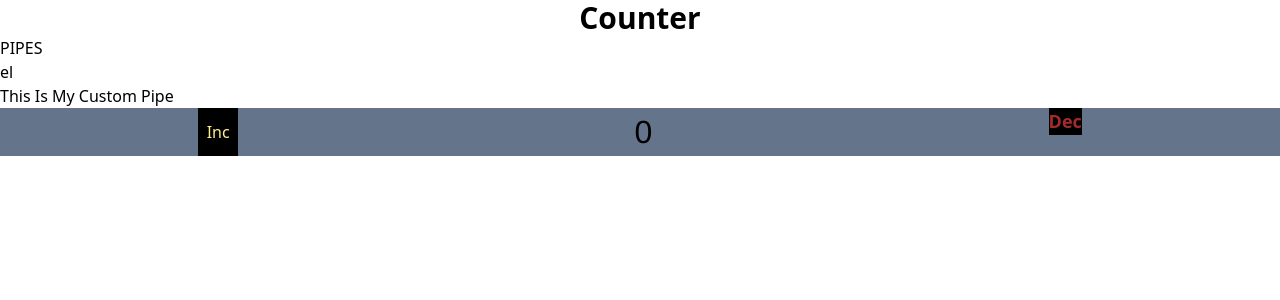
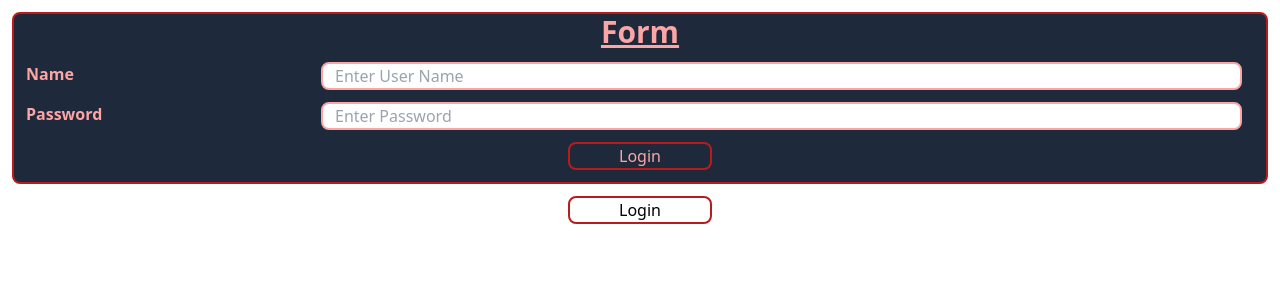
Before and after one commit to shintu0/angular-exc, an Angular app: page / in a window 1280 px wide. Shown: the top 300 px of the page. Built offline with nearby package versions, Linux system fonts and the light colour scheme.

Commit message:
Template Driven Form

```diff
--- a/src/app/app.component.html
+++ b/src/app/app.component.html
@@ -1,10 +1,23 @@
-<h1 class="font-bold text-3xl text-center" >Counter</h1>
 
-<h1>{{"pipes" | uppercase}}</h1>
+<form class="flex-col justify-around  bg-slate-800 text-red-300 m-3 border-2 rounded-lg border-red-700" #loginForm="ngForm" (ngSubmit)="onLogin(loginForm.value)" >
+  <h1 class="font-bold text-3xl underline text-center" >Form</h1>
 
-<h1>{{data | slice : 1 :3}}</h1>
+    <div class="flex justify-between m-3" >
+      <label class="text-1xl font-semibold" >Name</label>
+    <input type="text" name="name" placeholder="Enter User Name" class="border-2 mx-3 w-3/4 border-red-300 rounded-lg px-3" ngModel />
+    </div>
 
+    <div class="flex justify-between m-3">
+      <label class="text-1xl font-semibold" >Password</label>
+    <input type="text" name="password" placeholder="Enter Password" class="border-2 mx-3 w-3/4 border-red-300 rounded-lg px-3" ngModel />
+    </div>
 
-<h2>{{"this is my custom pipe" | capitalize}}</h2>
+    <div  class="flex justify-center m-3">
+      <button class=" text-center bg-inherit border-3 border-2 rounded-lg border-red-700 w-36 " >Login</button>
+    </div>
 
-<app-counter></app-counter>
+  </form>
+
+  <div (click)="onLogin(loginForm.value)" class="flex justify-center m-3">
+    <button class=" text-center bg-inherit border-3 border-2 rounded-lg border-red-700 w-36 " >Login</button>
+  </div>
--- a/src/app/app.component.ts
+++ b/src/app/app.component.ts
@@ -10,4 +10,9 @@ export class AppComponent {
 
   data:string="Hello";
 
+  onLogin(item:any){
+    console.log(item)
+
+  }
+
 }
--- a/src/app/app.module.ts
+++ b/src/app/app.module.ts
@@ -8,6 +8,7 @@ import { RegisterComponent } from './register/register.component';
 import { ListingModule } from './listing/listing.module';
 import { CounterComponent } from './counter/counter.component';
 import { CapitalizePipe } from './pipes/capitalize.pipe';
+import { FormsModule } from '@angular/forms';
 // import { UserListComponent } from './listing/user-list/user-list.component';
 // import { StudentListComponent } from './listing/student-list/student-list.component';
 
@@ -24,7 +25,8 @@ import { CapitalizePipe } from './pipes/capitalize.pipe';
   imports: [
     BrowserModule,
     AppRoutingModule,
-    ListingModule
+    ListingModule,
+    FormsModule
   ],
   providers: [],
   bootstrap: [AppComponent]
--- a/src/index.html
+++ b/src/index.html
@@ -6,6 +6,7 @@
   <base href="/">
   <meta name="viewport" content="width=device-width, initial-scale=1">
   <link rel="icon" type="image/x-icon" href="favicon.ico">
+  <link rel="stylesheet" href="styles.css"/>
 </head>
 <body>
   <app-root></app-root>
```
